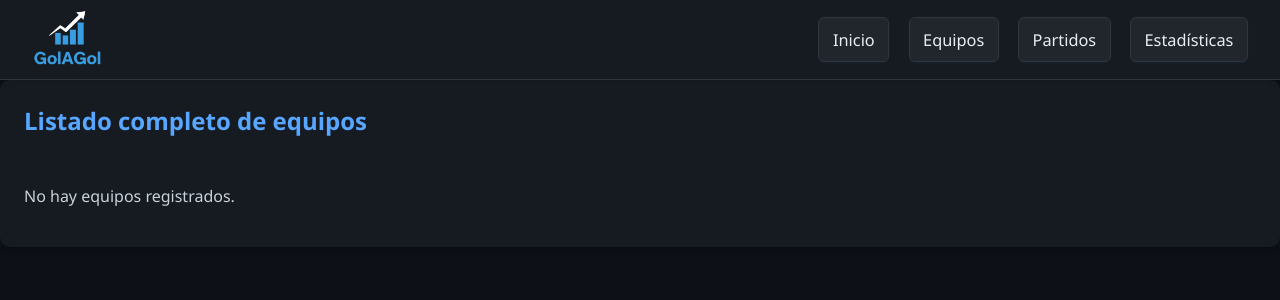
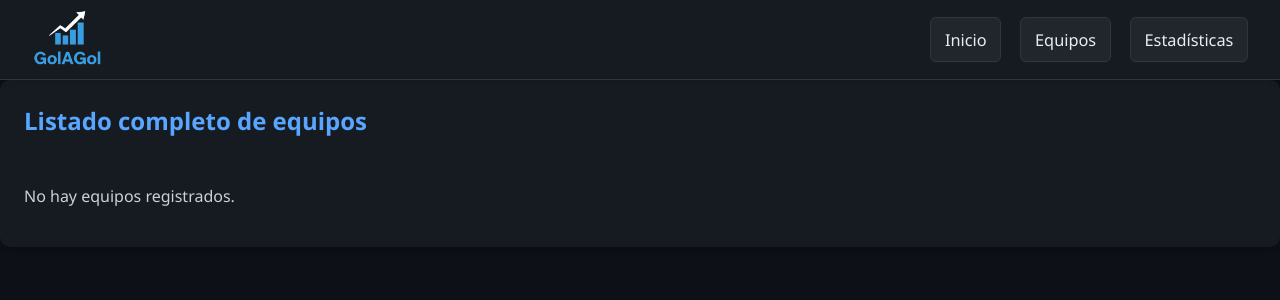
Before and after one commit to stiven89p/GolAGol, a FastAPI app: page /equipos_listado in a window 1280 px wide. Shown: the top 300 px of the page. Run offline with FastAPI, Linux system fonts and the light colour scheme.

Commit message:
Elimina enlace duplicado a la vista de partidos en la barra de navegación

```diff
--- a/templates/partials/header.html
+++ b/templates/partials/header.html
@@ -5,7 +5,6 @@
   <ul class="navbar-links">
     <li><a href="{{ url_for('home') }}">Inicio</a></li>
     <li><a href="/equipos_listado">Equipos</a></li>
-    <li><a href="/partidos">Partidos</a></li>
     <li><a href="/estadisticas/detalle">Estadísticas</a></li>
   </ul>
 </nav>
```
